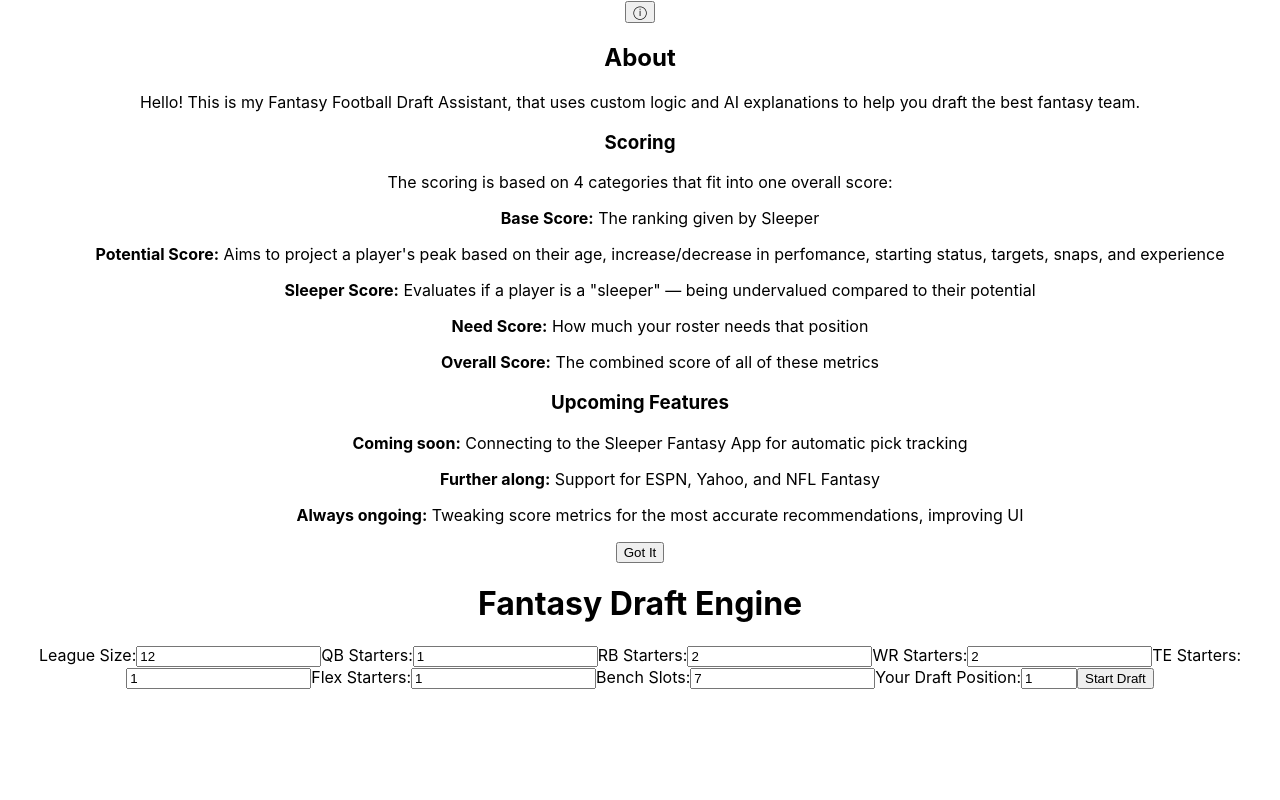
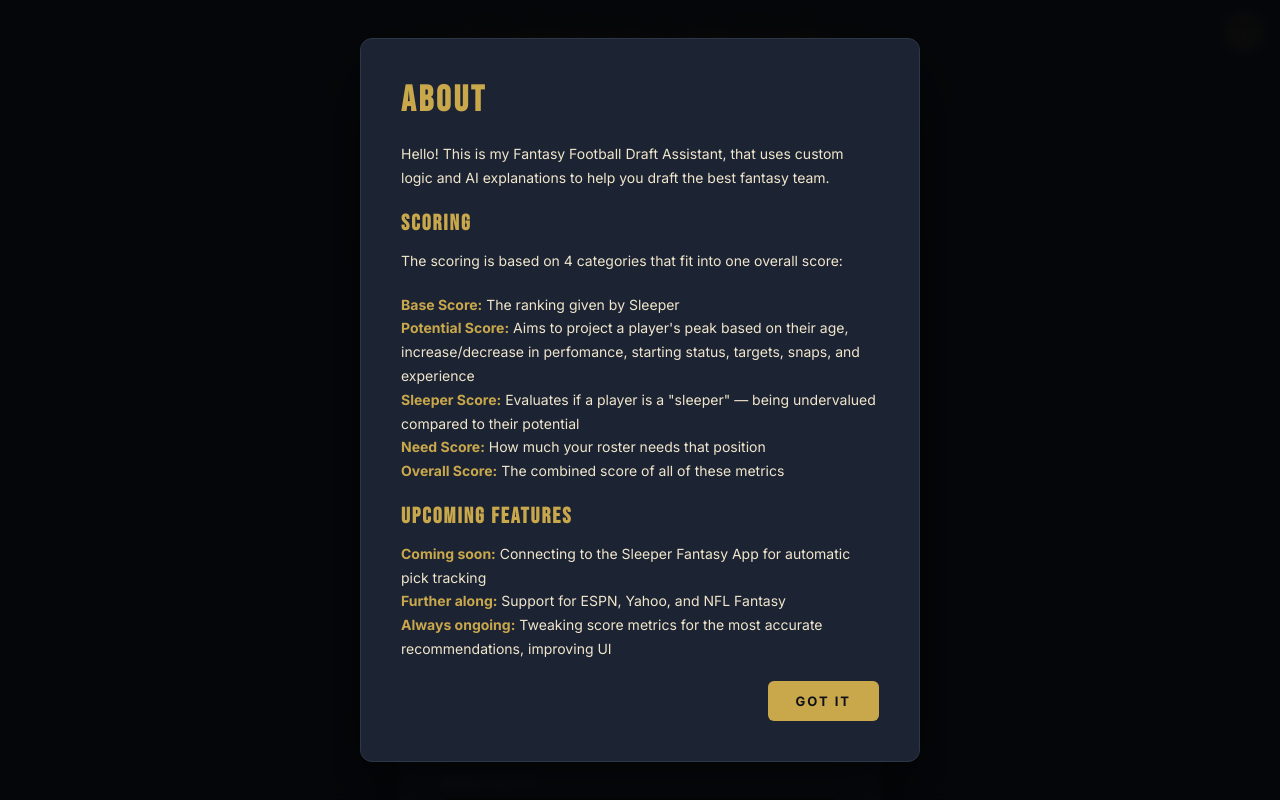
Before and after one commit to zaydkh517/fantasy-draft-ai, a React (Create React App) app in the folder frontend/: page / in a window 1280 px wide. Shown: the top 800 px of the page. Built offline with nearby package versions, Linux system fonts and the light colour scheme.

Commit message:
add CSS styling and improve prompt engineering

```diff
--- a/frontend/src/App.css
+++ b/frontend/src/App.css
@@ -1,38 +1,425 @@
-.App {
-  text-align: center;
+@import url('https://fonts.googleapis.com/css2?family=Bebas+Neue&family=Inter:wght@300;400;500;600;700&display=swap');
+
+* {
+  margin: 0;
+  padding: 0;
+  box-sizing: border-box;
 }
 
-.App-logo {
-  height: 40vmin;
-  pointer-events: none;
+body {
+  background-color: #161B27;
+  color: #F0E6CC;
+  font-family: 'Inter', sans-serif;
 }
 
-@media (prefers-reduced-motion: no-preference) {
-  .App-logo {
-    animation: App-logo-spin infinite 20s linear;
-  }
-}
-
-.App-header {
-  background-color: #282c34;
+.App {
   min-height: 100vh;
+  max-width: 1200px;
+  margin: 0 auto;
+  padding: 40px 20px;
   display: flex;
   flex-direction: column;
   align-items: center;
-  justify-content: center;
-  font-size: calc(10px + 2vmin);
-  color: white;
 }
 
-.App-link {
-  color: #61dafb;
+/* Info button */
+.App > button:first-child {
+  position: fixed;
+  top: 16px;
+  right: 20px;
+  background: transparent;
+  border: 1px solid #C9A84C;
+  color: #C9A84C;
+  border-radius: 50%;
+  width: 32px;
+  height: 32px;
+  cursor: pointer;
+  font-size: 14px;
+  z-index: 100;
 }
 
-@keyframes App-logo-spin {
-  from {
-    transform: rotate(0deg);
-  }
-  to {
-    transform: rotate(360deg);
-  }
+/* Setup Screen */
+.setup-container {
+  display: flex;
+  flex-direction: column;
+  align-items: center;
+  width: 100%;
+  max-width: 480px;
 }
+
+.setup-header {
+  text-align: center;
+  margin-bottom: 40px;
+}
+
+.setup-header h1 {
+  font-family: 'Bebas Neue', sans-serif;
+  font-size: 72px;
+  color: #C9A84C;
+  letter-spacing: 4px;
+  line-height: 1;
+  text-shadow: 0 0 40px rgba(201, 168, 76, 0.3);
+}
+
+.setup-header p {
+  color: #4A5568;
+  font-size: 14px;
+  letter-spacing: 3px;
+  text-transform: uppercase;
+  margin-top: 8px;
+}
+
+.setup-card {
+  background: #1C2333;
+  border: 1px solid #2D3748;
+  border-radius: 12px;
+  padding: 40px;
+  width: 100%;
+  box-shadow: 0 20px 60px rgba(0, 0, 0, 0.4);
+}
+
+form {
+  display: flex;
+  flex-direction: column;
+  gap: 16px;
+}
+
+label {
+  display: flex;
+  flex-direction: column;
+  gap: 6px;
+  font-size: 11px;
+  font-weight: 600;
+  color: #4A5568;
+  text-transform: uppercase;
+  letter-spacing: 1.5px;
+}
+
+input[type="number"] {
+  background: #0D1117;
+  border: 1px solid #2D3748;
+  color: #F0E6CC;
+  padding: 12px 14px;
+  border-radius: 6px;
+  font-size: 15px;
+  font-family: 'Inter', sans-serif;
+  outline: none;
+  transition: border-color 0.2s;
+}
+
+input[type="number"]:focus {
+  border-color: #C9A84C;
+}
+
+button[type="submit"] {
+  margin-top: 8px;
+  background: #C9A84C;
+  color: #0D1117;
+  border: none;
+  padding: 16px;
+  border-radius: 6px;
+  font-size: 14px;
+  font-weight: 700;
+  cursor: pointer;
+  font-family: 'Inter', sans-serif;
+  letter-spacing: 2px;
+  text-transform: uppercase;
+  transition: background 0.2s, transform 0.1s;
+}
+
+button[type="submit"]:hover {
+  background: #E8C56A;
+  transform: translateY(-1px);
+}
+
+button[type="submit"]:active {
+  transform: translateY(0);
+}
+
+/* Modal */
+.modal-overlay {
+  position: fixed;
+  top: 0;
+  left: 0;
+  width: 100%;
+  height: 100%;
+  background: rgba(0, 0, 0, 0.75);
+  display: flex;
+  align-items: center;
+  justify-content: center;
+  z-index: 200;
+  backdrop-filter: blur(4px);
+}
+
+.modal-content {
+  background: #1C2333;
+  border: 1px solid #2D3748;
+  border-radius: 12px;
+  padding: 40px;
+  max-width: 560px;
+  width: 90%;
+  box-shadow: 0 24px 80px rgba(0, 0, 0, 0.6);
+  display: flex;
+  flex-direction: column;
+  gap: 20px;
+}
+
+.modal-content h2 {
+  font-family: 'Bebas Neue', sans-serif;
+  font-size: 36px;
+  color: #C9A84C;
+  letter-spacing: 3px;
+}
+
+.modal-content h3 {
+  font-family: 'Bebas Neue', sans-serif;
+  font-size: 22px;
+  color: #C9A84C;
+  letter-spacing: 2px;
+  margin-bottom: -8px;
+}
+
+.modal-content p {
+  color: #F0E6CC;
+  font-size: 14px;
+  line-height: 1.7;
+}
+
+.modal-content strong {
+  color: #C9A84C;
+}
+
+.modal-content button {
+  align-self: flex-end;
+  background: #C9A84C;
+  color: #0D1117;
+  border: none;
+  padding: 12px 28px;
+  border-radius: 6px;
+  font-size: 13px;
+  font-weight: 700;
+  cursor: pointer;
+  font-family: 'Inter', sans-serif;
+  letter-spacing: 2px;
+  text-transform: uppercase;
+  transition: background 0.2s;
+}
+
+.modal-content button:hover {
+  background: #E8C56A;
+}
+
+/* Draft Screen */
+.draft-screen {
+  width: 100%;
+}
+
+/* Scoreboard bar */
+.draft-info {
+  background: #1C2333;
+  border: 1px solid #2D3748;
+  border-radius: 10px;
+  padding: 16px 24px;
+  display: flex;
+  align-items: center;
+  justify-content: space-between;
+  margin-bottom: 20px;
+  font-family: 'Bebas Neue', sans-serif;
+  font-size: 22px;
+  letter-spacing: 2px;
+  color: #C9A84C;
+}
+
+.draft-info button {
+  background: #C9A84C;
+  color: #0D1117;
+  border: none;
+  padding: 10px 24px;
+  border-radius: 6px;
+  font-size: 13px;
+  font-weight: 700;
+  cursor: pointer;
+  font-family: 'Inter', sans-serif;
+  letter-spacing: 2px;
+  text-transform: uppercase;
+  transition: background 0.2s;
+}
+
+.draft-info button:hover {
+  background: #E8C56A;
+}
+
+/* Tabs */
+.tabs {
+  display: flex;
+  gap: 4px;
+  margin-bottom: 24px;
+  border-bottom: 1px solid #2D3748;
+  padding-bottom: 0;
+}
+
+.tabs button {
+  background: transparent;
+  border: none;
+  color: #4A5568;
+  padding: 12px 20px;
+  font-size: 13px;
+  font-weight: 600;
+  cursor: pointer;
+  font-family: 'Inter', sans-serif;
+  letter-spacing: 1px;
+  text-transform: uppercase;
+  border-bottom: 2px solid transparent;
+  transition: color 0.2s, border-color 0.2s;
+  margin-bottom: -1px;
+}
+
+.tabs button:hover {
+  color: #F0E6CC;
+}
+
+/* Tab content */
+.tab-content {
+  padding: 8px 0;
+}
+
+/* Player cards - recommendations */
+.tab-content > div > div {
+  background: #1C2333;
+  border: 1px solid #2D3748;
+  border-radius: 10px;
+  padding: 20px 24px;
+  margin-bottom: 12px;
+  transition: border-color 0.2s;
+}
+
+.tab-content > div > div:hover {
+  border-color: #C9A84C;
+}
+
+.tab-content h3 {
+  font-family: 'Bebas Neue', sans-serif;
+  font-size: 22px;
+  color: #F0E6CC;
+  letter-spacing: 1px;
+  margin-bottom: 6px;
+}
+
+.tab-content p {
+  color: #4A5568;
+  font-size: 13px;
+  margin-bottom: 6px;
+  line-height: 1.6;
+}
+
+/* Draft and Log Pick buttons */
+.tab-content button {
+  margin-top: 12px;
+  padding: 10px 20px;
+  border-radius: 6px;
+  font-size: 12px;
+  font-weight: 700;
+  cursor: pointer;
+  font-family: 'Inter', sans-serif;
+  letter-spacing: 1.5px;
+  text-transform: uppercase;
+  border: none;
+  transition: background 0.2s;
+}
+
+/* Draft button - gold */
+.tab-content button:first-of-type {
+  background: #C9A84C;
+  color: #0D1117;
+}
+
+.tab-content button:first-of-type:hover {
+  background: #E8C56A;
+}
+
+/* Log Pick button - outline */
+.tab-content button:only-child {
+  background: transparent;
+  border: 1px solid #2D3748;
+  color: #4A5568;
+}
+
+.tab-content button:only-child:hover {
+  border-color: #F0E6CC;
+  color: #F0E6CC;
+}
+
+/* Overall score */
+.overall-score {
+  color: #C9A84C;
+  font-size: 13px;
+  font-weight: 600;
+}
+
+/* Roster tab */
+.tab-content h2 {
+  font-family: 'Bebas Neue', sans-serif;
+  font-size: 28px;
+  color: #C9A84C;
+  letter-spacing: 2px;
+  margin-bottom: 16px;
+}
+
+/* Draft board entries */
+.tab-content > div > div p {
+  color: #F0E6CC;
+  font-size: 14px;
+}
+
+/* Search and filter */
+input[type="text"] {
+  background: #1C2333;
+  border: 1px solid #2D3748;
+  color: #F0E6CC;
+  padding: 10px 14px;
+  border-radius: 6px;
+  font-size: 14px;
+  font-family: 'Inter', sans-serif;
+  outline: none;
+  width: 300px;
+  margin-bottom: 12px;
+  margin-right: 8px;
+}
+
+input[type="text"]:focus {
+  border-color: #C9A84C;
+}
+
+select {
+  background: #1C2333;
+  border: 1px solid #2D3748;
+  color: #F0E6CC;
+  padding: 10px 14px;
+  border-radius: 6px;
+  font-size: 14px;
+  font-family: 'Inter', sans-serif;
+  outline: none;
+  cursor: pointer;
+  margin-bottom: 12px;
+}
+
+select:focus {
+  border-color: #C9A84C;
+}
+
+/* Loading */
+.tab-content > div > p {
+  color: #4A5568;
+  font-size: 14px;
+  padding: 20px 0;
+}
+
+.roster-slot {
+  color: #F0E6CC !important;
+  font-size: 14px;
+}
+
+.tab-active {
+  color: #C9A84C !important;
+  border-bottom: 2px solid #C9A84C !important;
+}
--- a/frontend/src/App.js
+++ b/frontend/src/App.js
@@ -33,8 +33,7 @@ function App() {
         flex_starters: flexStarters,
         bench_slots: benchSlots
       })
-    }
-  );
+    });
 
     const data = await response.json();
     console.log(data);
@@ -44,12 +43,17 @@ function App() {
   return (
     <div className="App">
       <button onClick={() => setShowModal(true)}>ⓘ</button>
-      {showModal && <InfoModal onClose={() => {localStorage.setItem('seenModal', 'true');
+      {showModal && <InfoModal onClose={() => {
+        localStorage.setItem('seenModal', 'true');
         setShowModal(false);
       }} />}
       {screen === 'setup' ? (
-        <div>
+        <div className="setup-container">
+          <div className="setup-header">
             <h1>Fantasy Draft Engine</h1>
+            <p>AI-Powered Draft Assistant</p>
+          </div>
+          <div className="setup-card">
             <form onSubmit={handleSubmit}>
               <label>
                 League Size:
@@ -86,6 +90,7 @@ function App() {
               <button type="submit">Start Draft</button>
             </form>
           </div>
+        </div>
       ) : (
         <DraftScreen
           leagueSize={leagueSize}
```
Also changed, not shown: frontend/src/DraftScreen.js (+11 -11 lines), frontend/src/DraftBoard.js (deleted), 1 other file (tests, documents, lock files or other folders). Lines whose indentation alone changed are shown as unchanged.
